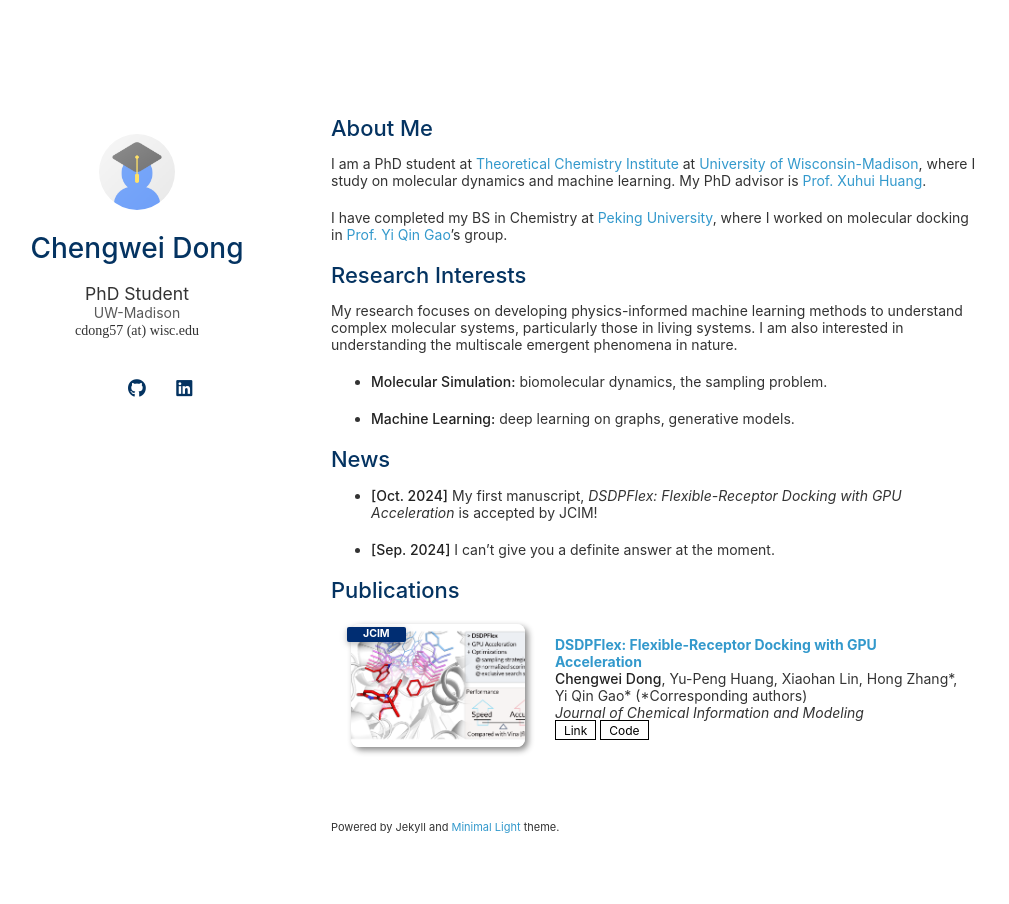
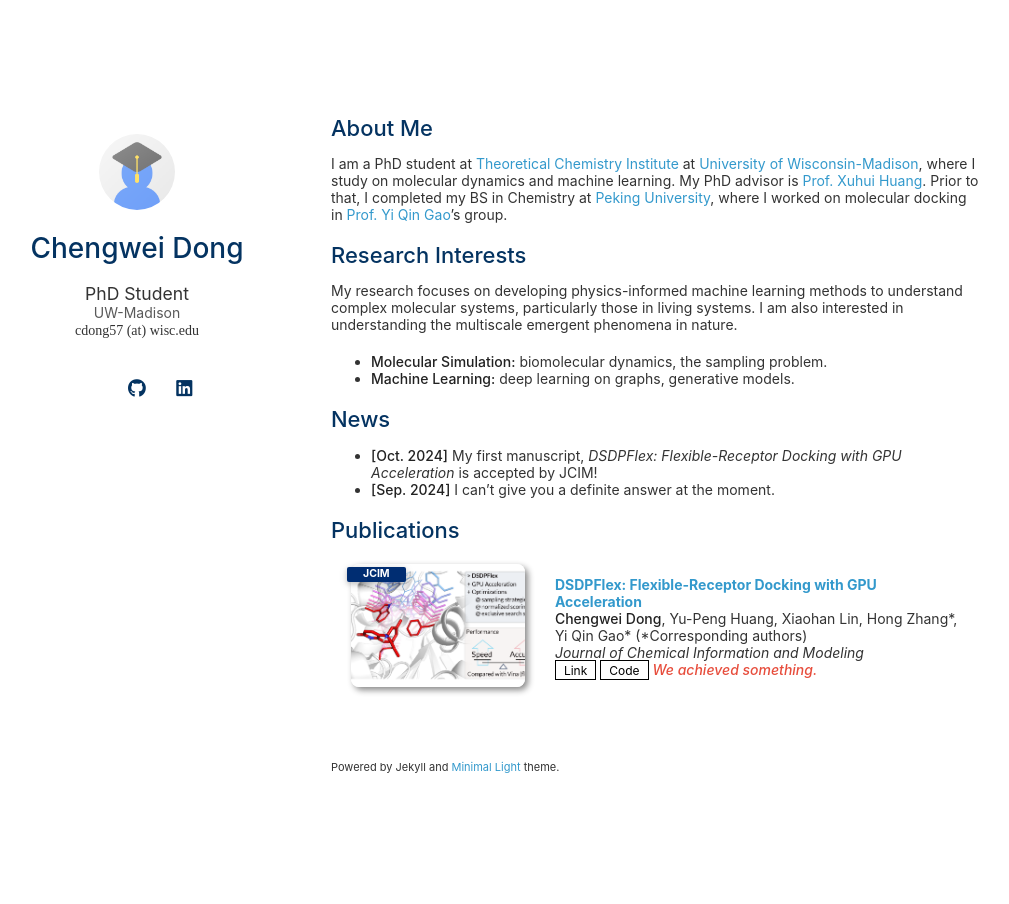
Before and after one commit to HCAya/profile, a Jekyll site: the page built from index.md, in a window 1280 px wide. Shown: the whole page, without its empty margins (139-1148 px from the left). Built offline with Jekyll 4.4.1, drawn with Linux system fonts in a browser that asks for light colours; a style sheet for code colours, icons or effects is not loaded; our own code applies the rules of GitHub Pages for plain Markdown files.

Commit message:
modified:   _data/publications.yml

```diff
--- a/_data/publications.yml
+++ b/_data/publications.yml
@@ -7,3 +7,4 @@ main:
     pdf: https://doi.org/10.1021/acs.jcim.4c01715
     code: https://github.com/PKUGaoGroup/DSDPFlex
     image: ./assets/img/DSDPFlex-TOC-dpi300-1.png
+    notes: We achieved something.
--- a/index.md
+++ b/index.md
@@ -5,22 +5,18 @@ layout: homepage
 ## About Me
 
 I am a PhD student at [Theoretical Chemistry Institute](https://tci.chem.wisc.edu/) at [University of Wisconsin-Madison](https://www.wisc.edu/), where I study on molecular dynamics and machine learning. My PhD advisor is [Prof. Xuhui Huang](https://huang.chem.wisc.edu/).
-
-I have completed my BS in Chemistry at [Peking University](https://www.pku.edu.cn/), where I worked on molecular docking in [Prof. Yi Qin Gao](https://www.chem.pku.edu.cn/gaoyq/)'s group.
+Prior to that, I completed my BS in Chemistry at [Peking University](https://www.pku.edu.cn/), where I worked on molecular docking in [Prof. Yi Qin Gao](https://www.chem.pku.edu.cn/gaoyq/)'s group.
 
 
 ## Research Interests
 
 My research focuses on developing physics-informed machine learning methods to understand complex molecular systems, particularly those in living systems. I am also interested in understanding the multiscale emergent phenomena in nature.
-
 - **Molecular Simulation:** biomolecular dynamics, the sampling problem.
-
 - **Machine Learning:** deep learning on graphs, generative models.
 
 ## News
 
 - **[Oct. 2024]** My first manuscript, *DSDPFlex: Flexible-Receptor Docking with GPU Acceleration* is accepted by JCIM!
-
 - **[Sep. 2024]** I can't give you a definite answer at the moment.
 
 
```
